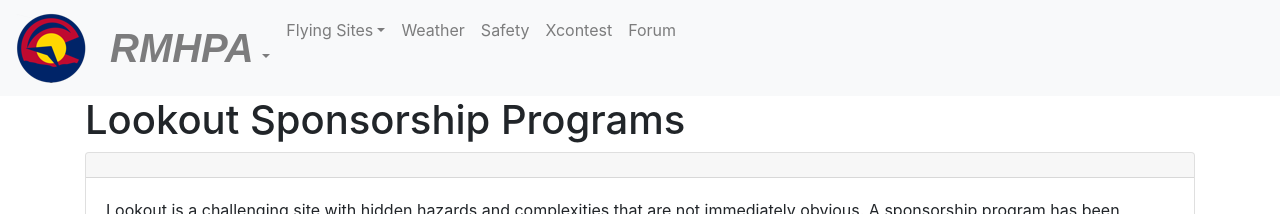
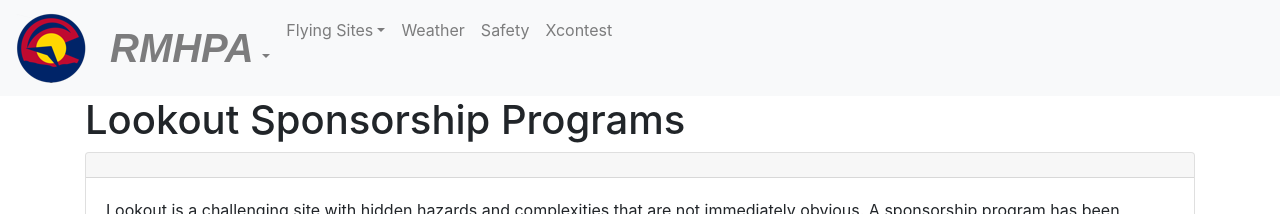
Before and after one commit to rmhpa/rmhpa.github.io, a Jekyll site: the page built from lookout-sponsorship.html, in a window 1280 px wide and 900 px high. Shown: the top 214 px of the window. Built offline with Jekyll 4.4.1, drawn with Linux system fonts in a browser that asks for light colours; nearby versions of some CDN libraries; some of the changed text lies outside the part shown.

Commit message:
removed forum link sponsor updates

```diff
--- a/_includes/header.html
+++ b/_includes/header.html
@@ -69,10 +69,10 @@
                     <li><a href="/villa-grove-site-guide/">Villa Grove</a></li>
                     <li><a href="/copper-site-guide/">Copper Mountain</a></li>
                     <li><a href="/kenosha-pass-site-guide/">Kenosha Pass</a></li>
-                    <li class="divider"></li>
+                    <!-- <li class="divider"></li>
                     <li class="dropdown-header">Other Colorado Sites (Non-RMHPA)</li>
                     <li><a class="dropdown-item" href="https://forum.rmhpa.org/t/new-site-pawnee-grasslands-eastern-colorado/4539">Pawnee Grasslands</a></li>
-                    <li><a class="dropdown-item" href="https://forum.rmhpa.org/t/book-cliffs-site-guide/5626">Book Cliffs</a></li>
+                    <li><a class="dropdown-item" href="https://forum.rmhpa.org/t/book-cliffs-site-guide/5626">Book Cliffs</a></li> -->
                   </ul>
                 </li>
 
@@ -96,7 +96,7 @@
 
                 <!-- <li><a href="http://xc.rmhpa.org/">Leonardo XC</a></li> -->
                 <li><a href="https://www.xcontest.org/rmhpa/">Xcontest</a></li>
-                <li><a href="https://forum.rmhpa.org">Forum</a></li>
+                <!-- <li><a href="https://forum.rmhpa.org">Forum</a></li> -->
 
               </ul>
             </div>
--- a/_includes/navigation-b4.html
+++ b/_includes/navigation-b4.html
@@ -39,18 +39,18 @@
           <a class="dropdown-item" href="/copper-site-guide/">Copper Mountain</a>
           <a class="dropdown-item" href="/kenosha-pass-site-guide/">Kenosha Pass</a>
 
-          <div class="dropdown-divider"></div>
+          <!-- <div class="dropdown-divider"></div>
           <div class="dropdown-header">Other Colorado Sites (Non-RMHPA)</div>
 
           <a class="dropdown-item" href="https://forum.rmhpa.org/t/new-site-pawnee-grasslands-eastern-colorado/4539">Pawnee Grasslands</a>
-          <a class="dropdown-item" href="https://forum.rmhpa.org/t/book-cliffs-site-guide/5626">Book Cliffs</a>
+          <a class="dropdown-item" href="https://forum.rmhpa.org/t/book-cliffs-site-guide/5626">Book Cliffs</a> -->
 
         </div>
       </li>
       <li class="nav-item"><a class="nav-link" href="/weather/">Weather</a></li>
       <li class="nav-item"><a class="nav-link" href="/safety/">Safety</a></li>
       <li class="nav-item"><a class="nav-link" href="https://www.xcontest.org/rmhpa/">Xcontest</a></li>
-      <li class="nav-item"><a class="nav-link" href="https://forum.rmhpa.org/">Forum</a></li>
+      <!-- <li class="nav-item"><a class="nav-link" href="https://forum.rmhpa.org/">Forum</a></li> -->
 
     </ul>
 
--- a/lookout-sponsorship.html
+++ b/lookout-sponsorship.html
@@ -93,6 +93,7 @@
     <li class="list-group-item">Kevin Carter</li>
     <li class="list-group-item">Charlie Martin*</li>
     <li class="list-group-item">Josh Taylor</li>
+    <li class="list-group-item">Julie Taylor</li>
     <li class="list-group-item">Chris Webster</li>
     <li class="list-group-item">Darren Jack</li>
     <li class="list-group-item">Gary Vaillancourt</li>
@@ -101,6 +102,7 @@
     <li class="list-group-item">Lex Shepherd*</li>
     <li class="list-group-item">Shad Preston*</li>
     <li class="list-group-item">Scott Drinkard</li>
+    <li class="list-group-item">Arnaud Boucherat</li>
   </ul>
 
 <small class="text-muted">* - USHPA Observer</small>
```
